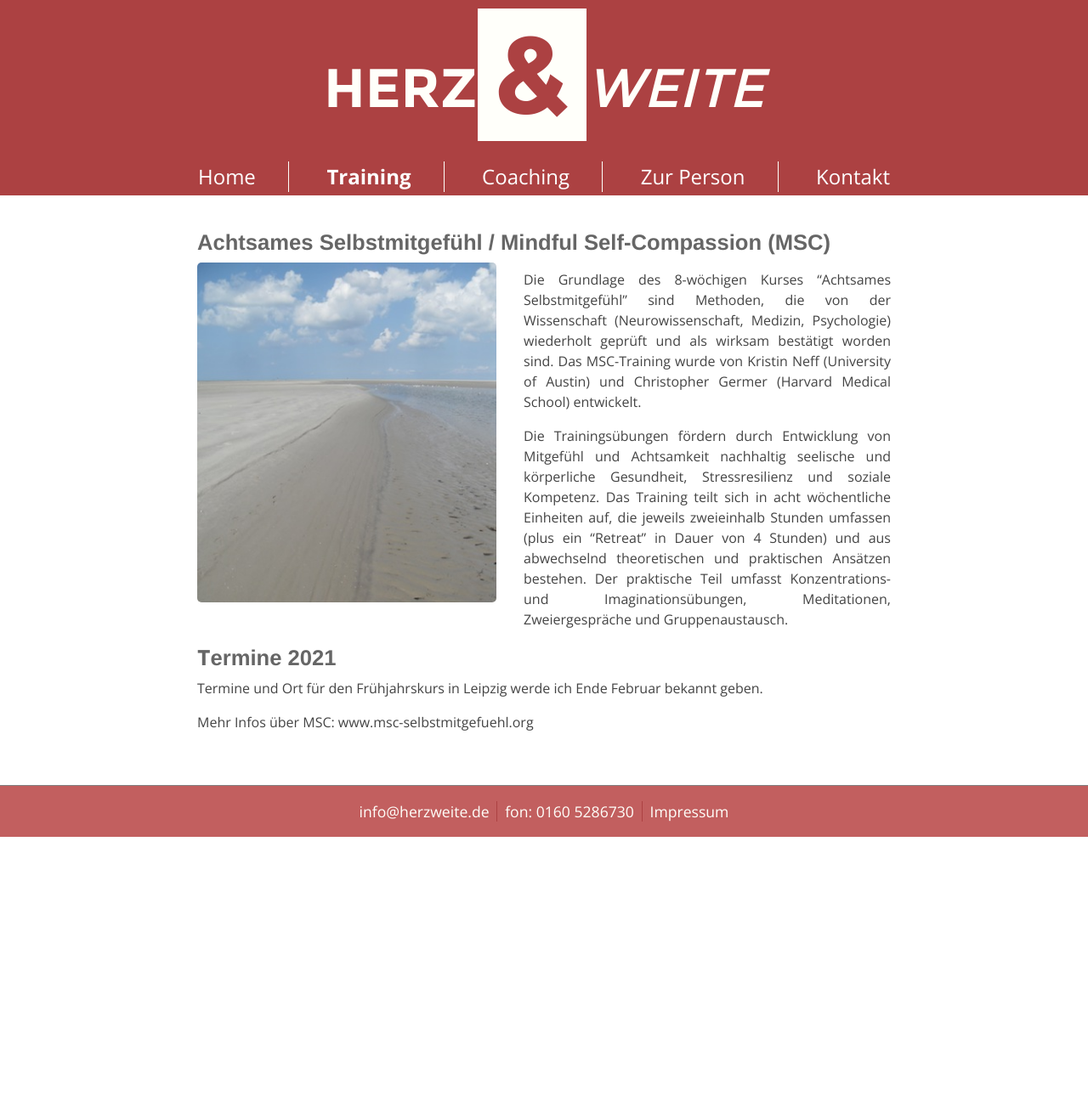
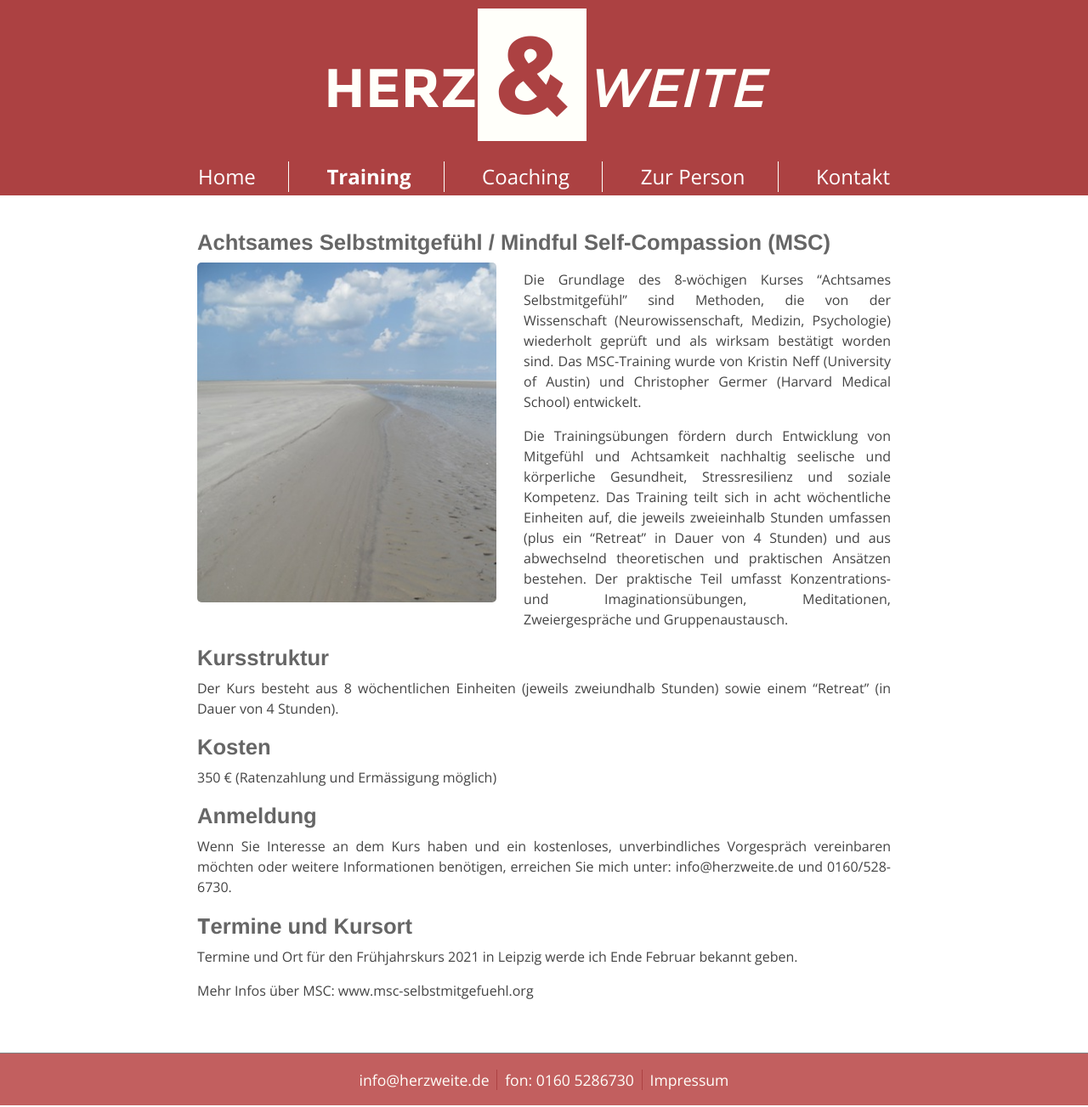
Before and after one commit to herzweite/herzweite.github.io, a Jekyll site: the page built from training.md, in a window 1280 px wide. Shown: the whole page at 85% size. Built offline with Jekyll 4.4.1, drawn with Linux system fonts in a browser that asks for light colours; before the commit the page ends 988 px from its top, so only the background shows below that.

Commit message:
Update training.md

```diff
--- a/training.md
+++ b/training.md
@@ -14,8 +14,17 @@ Medizin, Psychologie) wiederholt geprüft und als wirksam bestätigt worden sind
 Die Trainingsübungen fördern durch Entwicklung von Mitgefühl und Achtsamkeit nachhaltig seelische und körperliche Gesundheit, Stressresilienz und soziale Kompetenz. Das Training teilt sich in acht wöchentliche Einheiten auf, die jeweils zweieinhalb Stunden umfassen (plus ein "Retreat" in Dauer von 4 Stunden) und aus abwechselnd theoretischen und praktischen Ansätzen bestehen. Der praktische Teil umfasst Konzentrations- und
 Imaginationsübungen, Meditationen, Zweiergespräche und Gruppenaustausch.
 
-# Termine 2021
-Termine und Ort für den Frühjahrskurs in Leipzig werde ich Ende Februar bekannt geben.
+# Kursstruktur
+Der Kurs besteht aus 8 wöchentlichen Einheiten (jeweils zweiundhalb Stunden) sowie einem "Retreat" (in Dauer von 4 Stunden).
+
+# Kosten
+350 € (Ratenzahlung und Ermässigung möglich)
+
+# Anmeldung
+Wenn Sie Interesse an dem Kurs haben und ein kostenloses, unverbindliches Vorgespräch vereinbaren möchten oder weitere Informationen benötigen, erreichen Sie mich unter: info@herzweite.de und 0160/528-6730.
+
+# Termine und Kursort
+Termine und Ort  für den Frühjahrskurs 2021 in Leipzig werde ich Ende Februar bekannt geben.
 
 Mehr Infos über MSC:
 www.msc-selbstmitgefuehl.org
```
